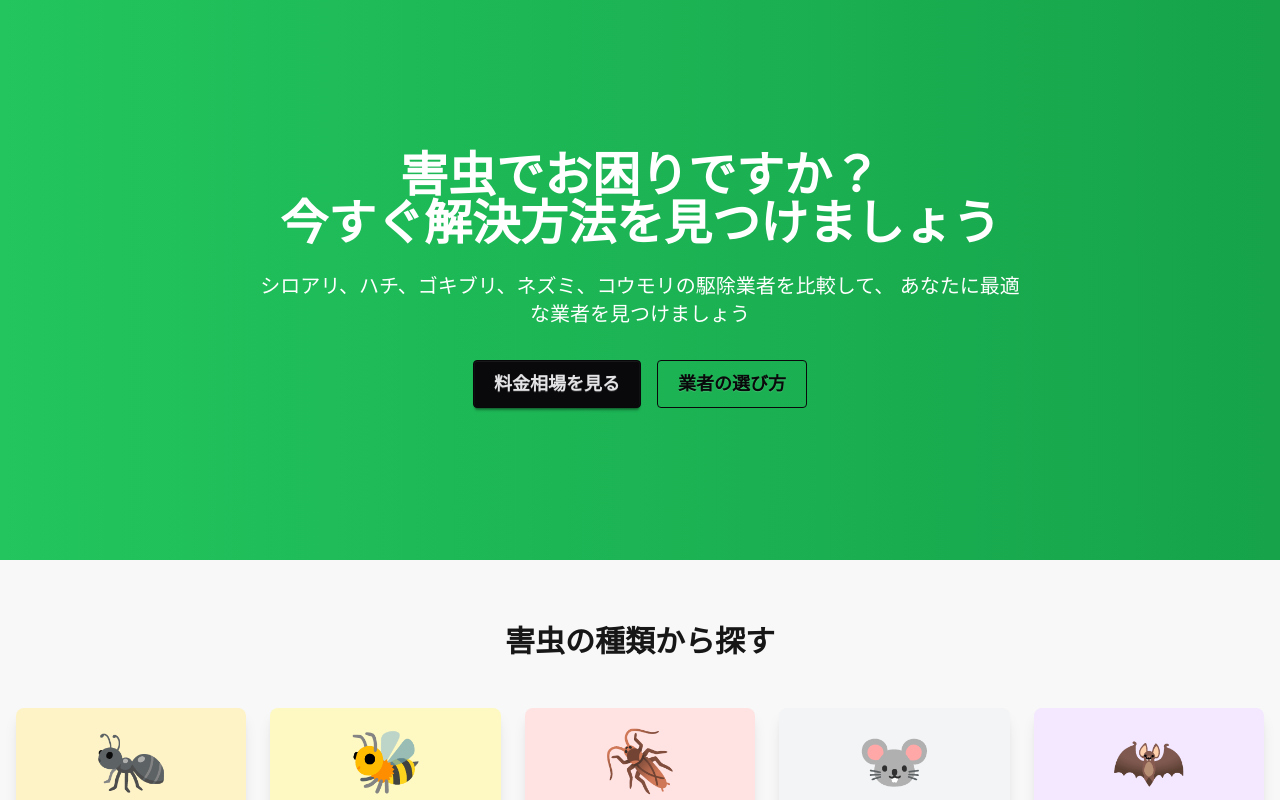
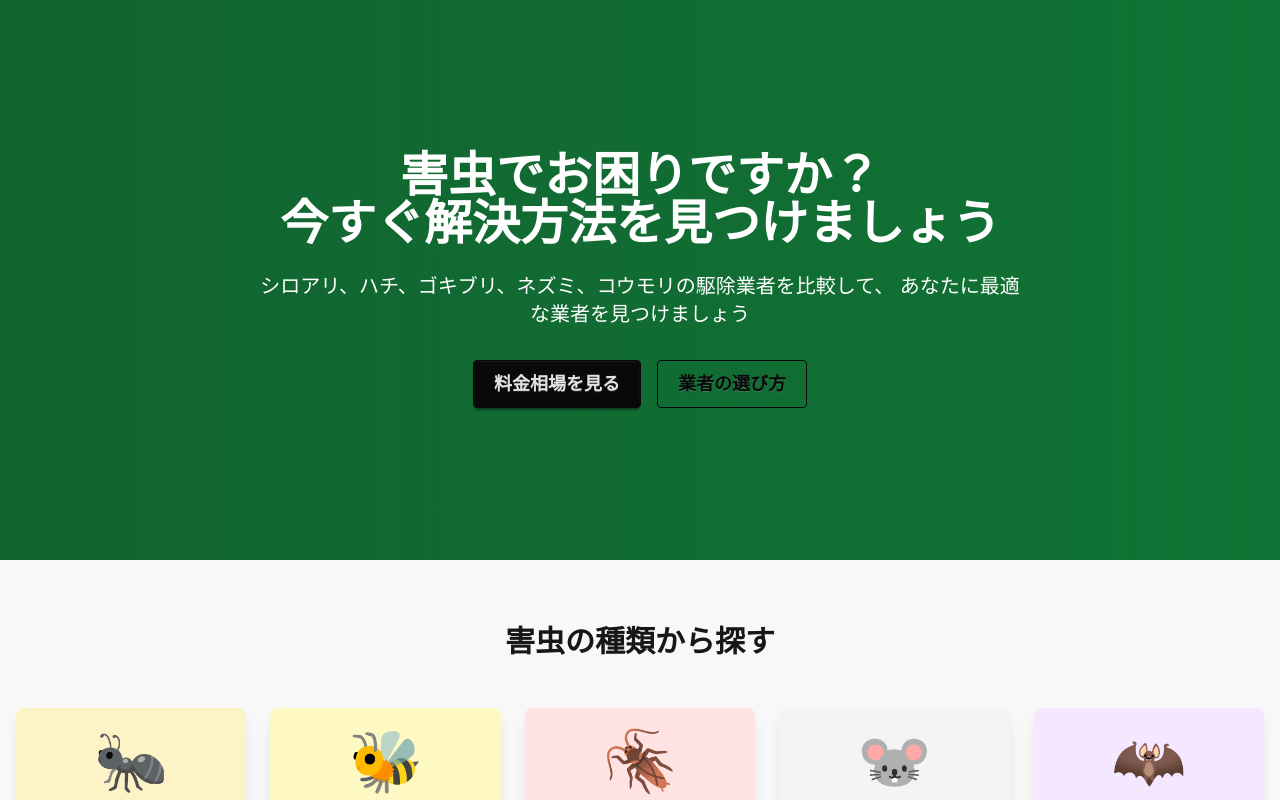
Before and after one commit to webmaster0818/pest-control-001, a Next.js app: page / in a window 1280 px wide. Shown: the top 800 px of the page. Built offline with nearby package versions, Linux system fonts and the light colour scheme.

Commit message:
feat: トップページにヒーロー画像オーバーレイを追加

```diff
--- a/app/page.tsx
+++ b/app/page.tsx
@@ -24,8 +24,9 @@ export default function Home() {
   return (
     <div className="min-h-screen bg-base-200">
       {/* ヒーローセクション */}
-      <section className="hero min-h-[70vh] bg-gradient-to-r from-primary to-secondary text-primary-content">
-        <div className="hero-content text-center">
+      <section className="hero min-h-[70vh] bg-gradient-to-r from-primary to-secondary text-primary-content relative overflow-hidden">
+        <div className="absolute inset-0 bg-gradient-to-r from-black/50 to-black/30 z-0"></div>
+        <div className="hero-content text-center relative z-10">
           <div className="max-w-3xl">
             <h1 className="text-5xl font-bold mb-6">
               害虫でお困りですか？
```
